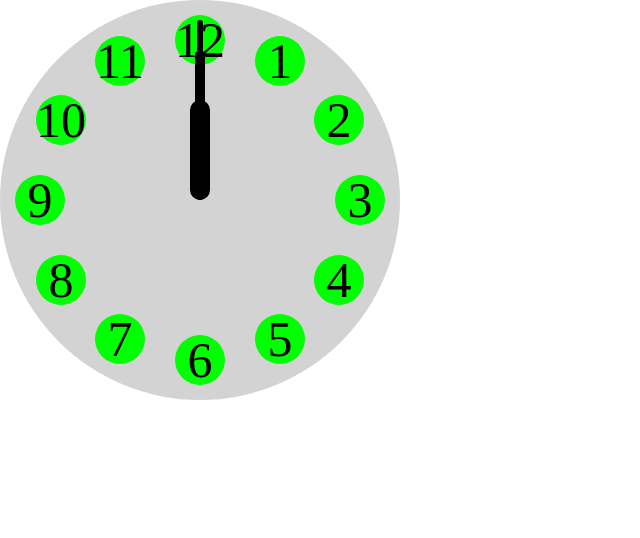
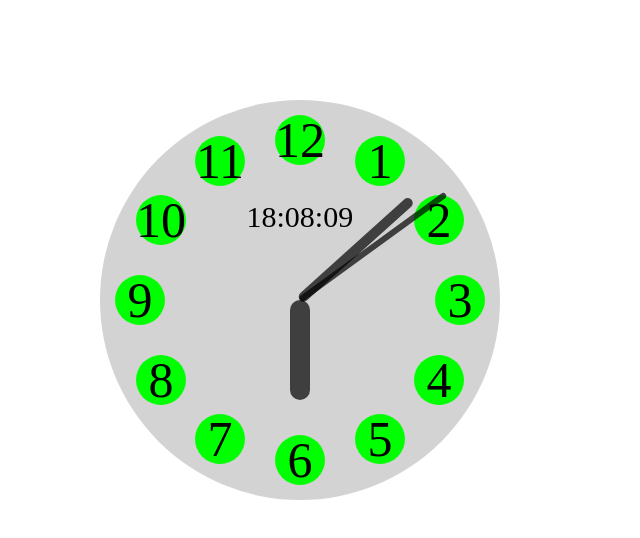
Before and after one commit to alexanderchernetsky/chernetsky-js-home, a website: page lesson-13-events-timers/index.html in a window 1280 px wide. Shown: the whole page, without its empty margins (0-640 px from the left). Drawn offline with Linux system fonts and the light colour scheme.

Commit message:
Complete code

```diff
--- a/lesson-13-events-timers/script.js
+++ b/lesson-13-events-timers/script.js
@@ -18,13 +18,14 @@ minuteHand.classList.add('minute-hand');
 secondHand.classList.add('second-hand');
 
 
-var MINANGLE = (90 / 3) / 180 * Math.PI;
+var MINANGLE = (90 / 3) / 180 * Math.PI; // находим угол который нужен для построения кружков с числами и переводим его в радианы
 var angle = 0;
 
-var RADIUS = clockFace.offsetWidth / 2.5;
+var RADIUS = clockFace.offsetWidth / 2.5; // это произвольное расстояние от центра круга до центра кружков с числами
 
 var clockFaceCenterX = clockFace.offsetLeft + clockFace.offsetWidth / 2;
 var clockFaceCenterY = clockFace.offsetTop + clockFace.offsetHeight / 2;
+
 
 for (var i = 12; i > 0; i--) {
   var circleEl = document.createElement('div');
@@ -32,12 +33,10 @@ for (var i = 12; i > 0; i--) {
   var number = document.createTextNode(i);
   numberEl.appendChild(number);
   circleEl.appendChild(numberEl);
-  clockFace.appendChild(circleEl);
+  body.appendChild(circleEl);
 
   circleEl.classList.add('circle');
   numberEl.classList.add('number');
-
-  console.log(angle);
 
   var circleElCenterX = clockFaceCenterX  + RADIUS * Math.sin(angle);
   var circleElCenterY = clockFaceCenterY  - RADIUS * Math.cos(angle);
@@ -45,22 +44,34 @@ for (var i = 12; i > 0; i--) {
   circleEl.style.left = Math.round(circleElCenterX - circleEl.offsetWidth / 2) + 'px';
   circleEl.style.top = Math.round(circleElCenterY - circleEl.offsetHeight / 2) + 'px';
 
-
   angle -= MINANGLE;
-
 }
 
 
-/* var RedCenterX = Red.offsetLeft + Red.offsetWidth / 2;
-      var RedCenterY = Red.offsetTop + Red.offsetHeight / 2;
-var GreenCenterX = RedCenterX + Radius * Math.sin(Angle);
-var GreenCenterY = RedCenterY - Radius * Math.cos(Angle);
-
-Green.style.left = Math.round(GreenCenterX - Green.offsetWidth / 2) + 'px';
-Green.style.top = Math.round(GreenCenterY - Green.offsetHeight / 2) + 'px';*/
+function tickTackClock() {
+  var currTime = new Date();
 
 
-/*
+  var hours = currTime.getHours();
+  if (hours > 12) {
+    hours = hours - 12;
+  }
+  var minutes = currTime.getMinutes();
+  var seconds = currTime.getSeconds();
+
+  var secondHandAngle = (360 / 60) * seconds;
+  secondHand.style.transform = 'rotate(' + secondHandAngle + 'deg)';
+
+  var minuteHandAngle = (360 / 60) * minutes;
+  minuteHand.style.transform = 'rotate(' + minuteHandAngle + 'deg)';
+
+  var hourHandAngle = (360 / 12) * hours;
+  hourHand.style.transform = 'rotate(' + hourHandAngle + 'deg)';
+}
+
+
+setInterval(tickTackClock, 1000);
+
 // форматирует переданную дату-время в формате чч:мм:сс
 function formatTime() {
   var hours = this.getHours();
@@ -79,16 +90,24 @@ function str0L(val, len) {
 }
 
 Date.prototype.formatRus = formatTime; // описываем новый метод для класса Date
-var el = document.createElement('div');
+
+var belTimeEl = document.createElement('div');
 var bodyAr = document.getElementsByTagName('body');
-bodyAr[0].appendChild(el);
-el.classList.add('rus-format-time');
+bodyAr[0].appendChild(belTimeEl);
+belTimeEl.classList.add('rus-format-time');
+
+var currTime = new Date();
+var processedTime = currTime.formatRus();
+belTimeEl.innerHTML = processedTime;
+
+belTimeEl.style.left = clockFaceCenterX - belTimeEl.offsetWidth / 2 + 'px';
+belTimeEl.style.top = clockFace.offsetTop + clockFace.offsetHeight / 4 + 'px';
+
 
 function tickTack() {
-  var currTime = new Date();
-  var processedTime = currTime.formatRus();
-  el.innerHTML = processedTime;
+  currTime = new Date();
+  processedTime = currTime.formatRus();
+  belTimeEl.innerHTML = processedTime;
 }
 
 setInterval(tickTack, 1000);
-*/
--- a/lesson-13-events-timers/style.css
+++ b/lesson-13-events-timers/style.css
@@ -8,6 +8,8 @@ body {
   background-color: lightgrey;
   border-radius: 200px;
   position: relative;
+  left: 100px;
+  top: 100px;
 }
 
 .hour-hand {
@@ -15,12 +17,12 @@ body {
   height: 100px;
   border-radius: 10px;
   background-color: black;
+  opacity: 0.7;
   transform-origin: 10px bottom;
   z-index: 2;
   position: absolute;
   left: 190px;
   top: 100px;
-
 }
 
 .minute-hand {
@@ -28,6 +30,7 @@ body {
   height: 150px;
   border-radius: 5px;
   background-color: black;
+  opacity: 0.7;
   transform-origin: 5px bottom;
   z-index: 3;
   position: absolute;
@@ -41,6 +44,7 @@ body {
   height: 180px;
   border-radius: 3px;
   background-color: black;
+  opacity: 0.7;
   transform-origin: 3px bottom;
   z-index: 4;
   position: absolute;
@@ -66,17 +70,5 @@ body {
 
 .rus-format-time {
   position: absolute;
-  left: 100px;
-  top: 100px;
   font-size: 30px;
 }
-
-.one {
-  left: 274px;
-  top: 58px;
-}
-
-.two {
-  left: 331px;
-  top: 109px;
-}
```
